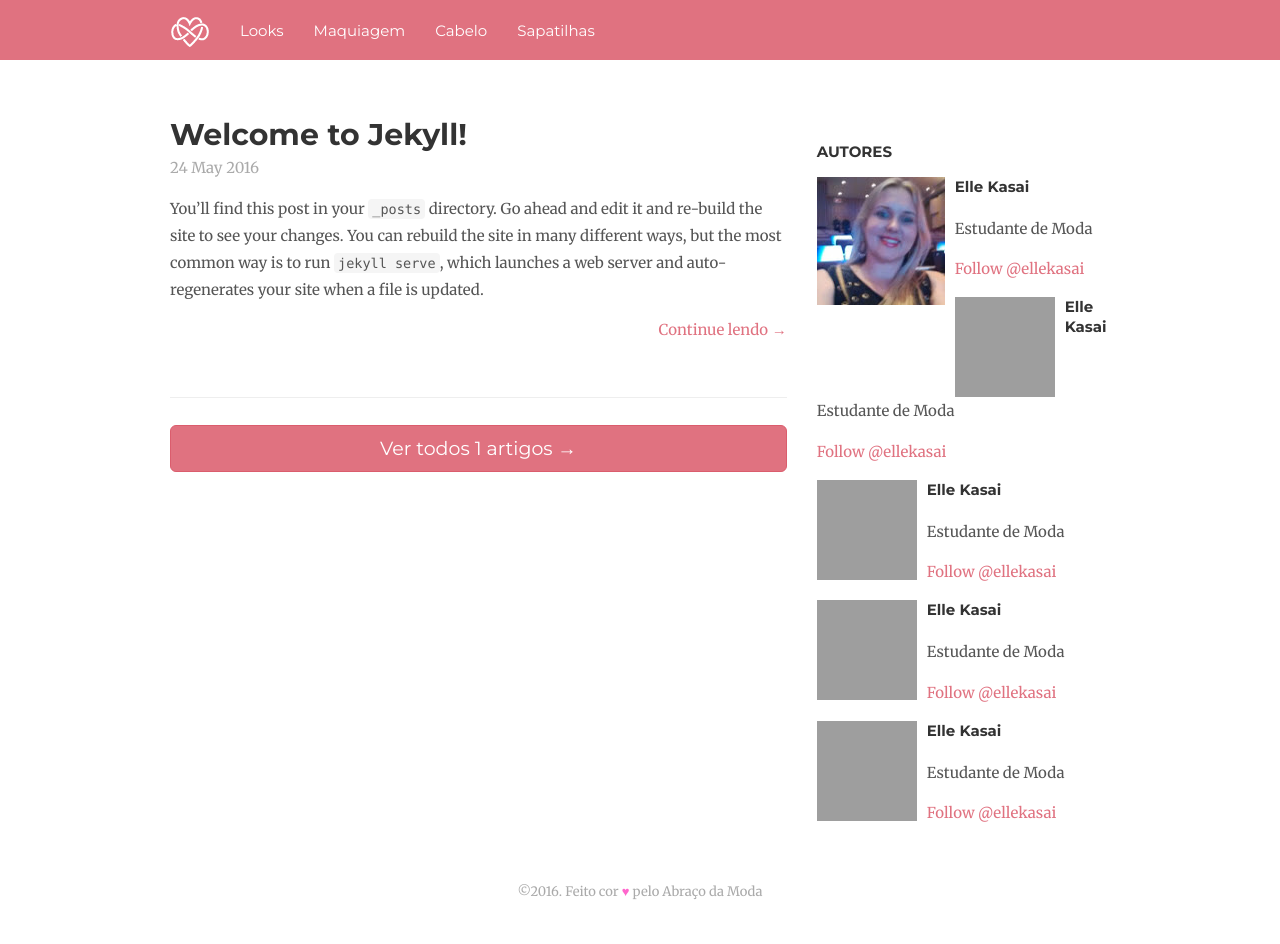
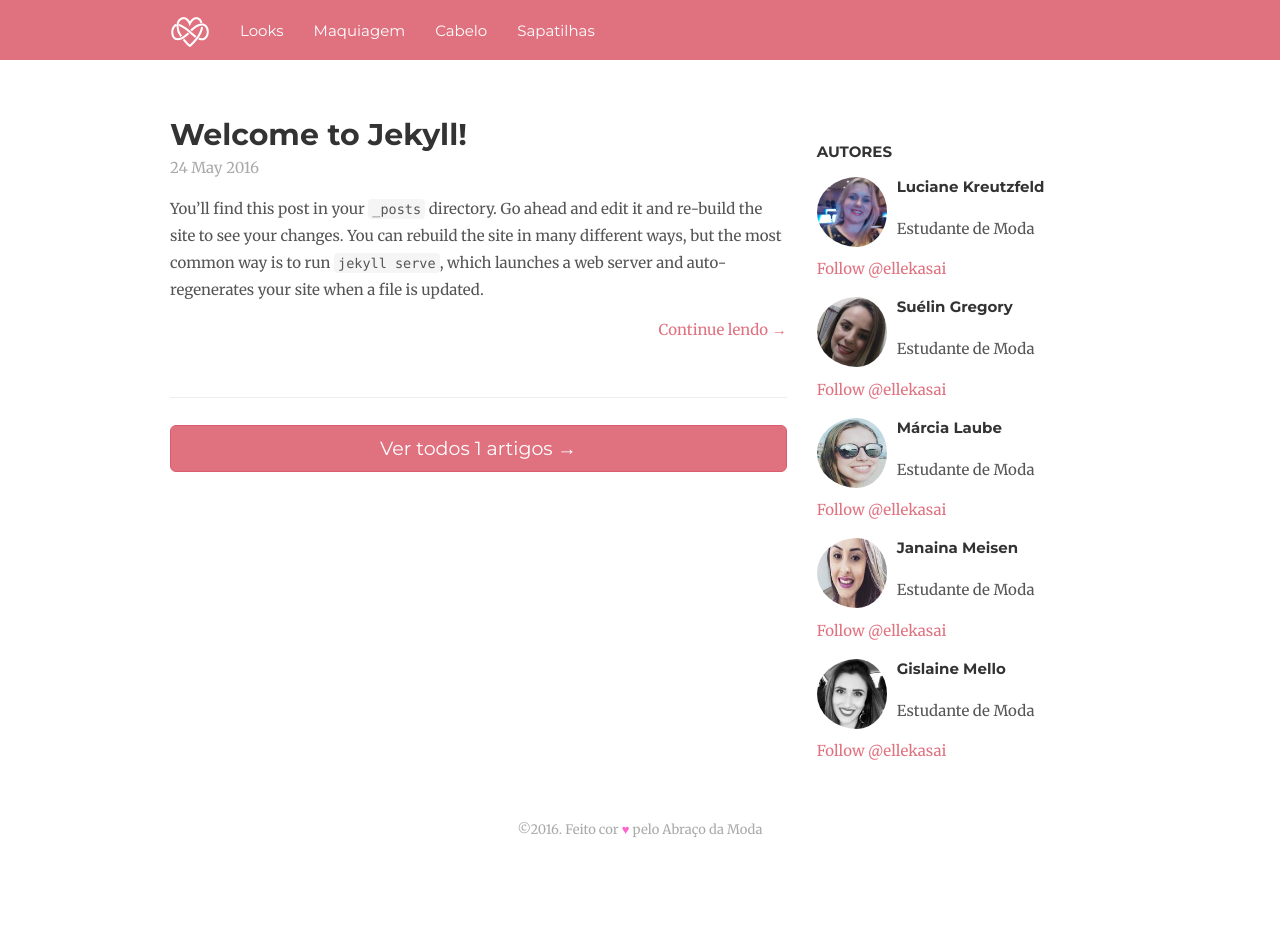
Before and after one commit to alessandrostein/blog-fashion-hug, a Jekyll site: the page built from index.html, in a window 1280 px wide. Built offline with Jekyll 4.4.1, drawn with Linux system fonts in a browser that asks for light colours; nearby versions of some CDN libraries; comment, search, counter and statistics services are not loaded; after the commit the page ends 900 px from its top, so only the background shows below that; grey boxes are pictures that could not be loaded.

Commit message:
Change authores images and names

```diff
--- a/_includes/sidebar.html
+++ b/_includes/sidebar.html
@@ -6,9 +6,9 @@
 
   <p>
     <div class="media">
-      <img src="{{ site.baseurl }}/images/team/luciane.jpg" alt="Elle Kasai" class="pull-left">
+      <img src="{{ site.baseurl }}/images/team/luciane.jpg" alt="Elle Kasai" class="pull-left authores">
       <div class="media-body">
-        <h4 class="media-heading">Elle Kasai</h4>
+        <h4 class="media-heading">Luciane Kreutzfeld</h4>
       </div>
     </div>
   </p>
@@ -18,9 +18,9 @@
 
   <p>
     <div class="media">
-      <img src="https://avatars0.githubusercontent.com/u/2410692?v=2&s=100" alt="Elle Kasai" class="pull-left">
+      <img src="{{ site.baseurl }}/images/team/suelen.jpg" alt="Elle Kasai" class="pull-left authores">
       <div class="media-body">
-        <h4 class="media-heading">Elle Kasai</h4>
+        <h4 class="media-heading">Suélin Gregory</h4>
       </div>
     </div>
   </p>
@@ -30,9 +30,9 @@
 
   <p>
     <div class="media">
-      <img src="https://avatars0.githubusercontent.com/u/2410692?v=2&s=100" alt="Elle Kasai" class="pull-left">
+      <img src="{{ site.baseurl }}/images/team/marcia.jpg" alt="Elle Kasai" class="pull-left authores">
       <div class="media-body">
-        <h4 class="media-heading">Elle Kasai</h4>
+        <h4 class="media-heading">Márcia Laube</h4>
       </div>
     </div>
   </p>
@@ -42,9 +42,9 @@
 
   <p>
     <div class="media">
-      <img src="https://avatars0.githubusercontent.com/u/2410692?v=2&s=100" alt="Elle Kasai" class="pull-left">
+      <img src="{{ site.baseurl }}/images/team/janaina.jpg" alt="Elle Kasai" class="pull-left authores">
       <div class="media-body">
-        <h4 class="media-heading">Elle Kasai</h4>
+        <h4 class="media-heading">Janaina Meisen</h4>
       </div>
     </div>
   </p>
@@ -54,9 +54,9 @@
 
   <p>
     <div class="media">
-      <img src="https://avatars0.githubusercontent.com/u/2410692?v=2&s=100" alt="Elle Kasai" class="pull-left">
+      <img src="{{ site.baseurl }}/images/team/gislaine.jpg" alt="Elle Kasai" class="pull-left authores">
       <div class="media-body">
-        <h4 class="media-heading">Elle Kasai</h4>
+        <h4 class="media-heading">Gislaine Mello</h4>
       </div>
     </div>
   </p>
--- a/_sass/custom-scss.scss
+++ b/_sass/custom-scss.scss
@@ -12,3 +12,8 @@
   @extend .table;
   @extend .table-bordered;
 }
+
+.authores {
+  width: 80px;
+  border-radius: 50%;
+}
```
